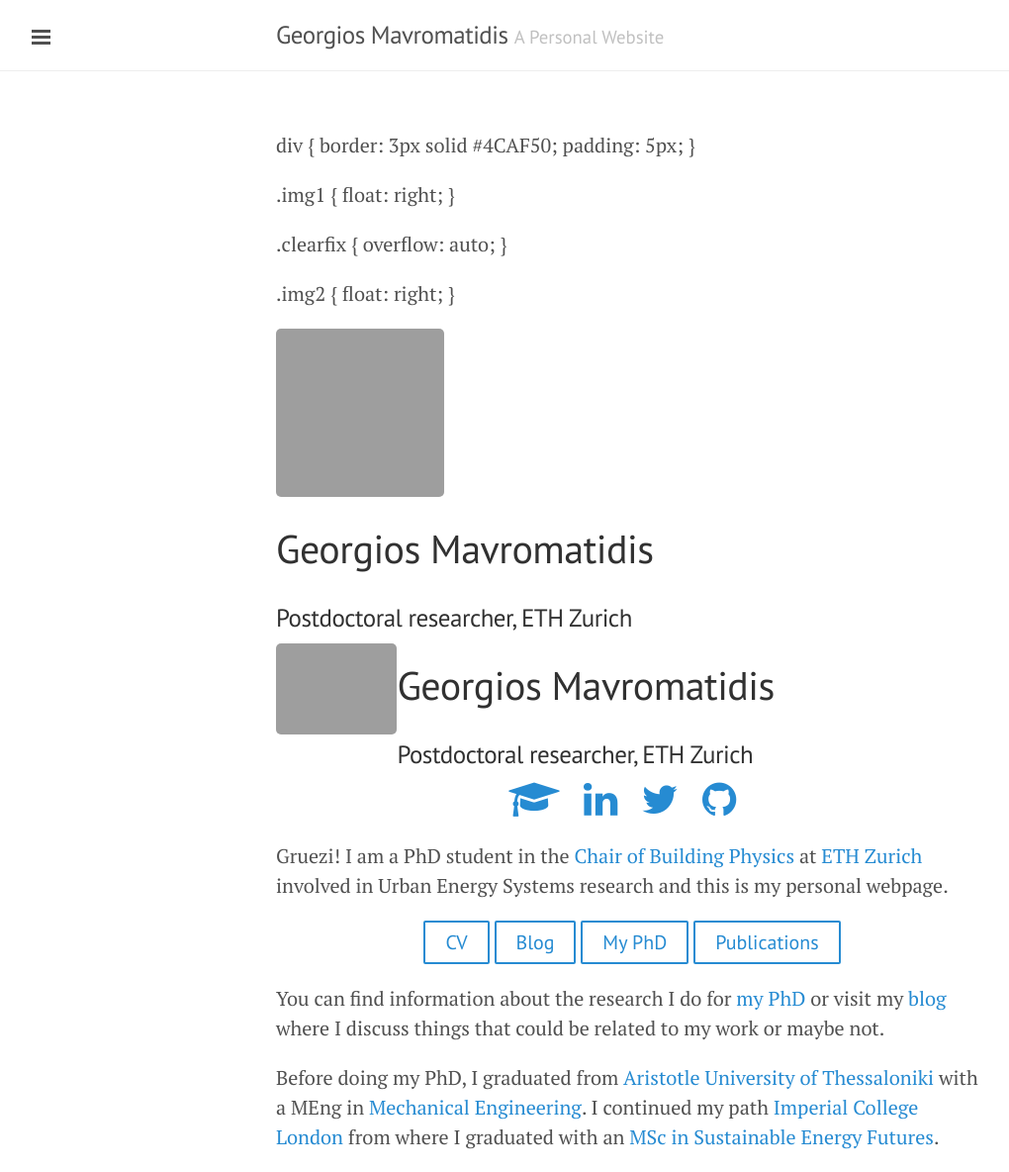
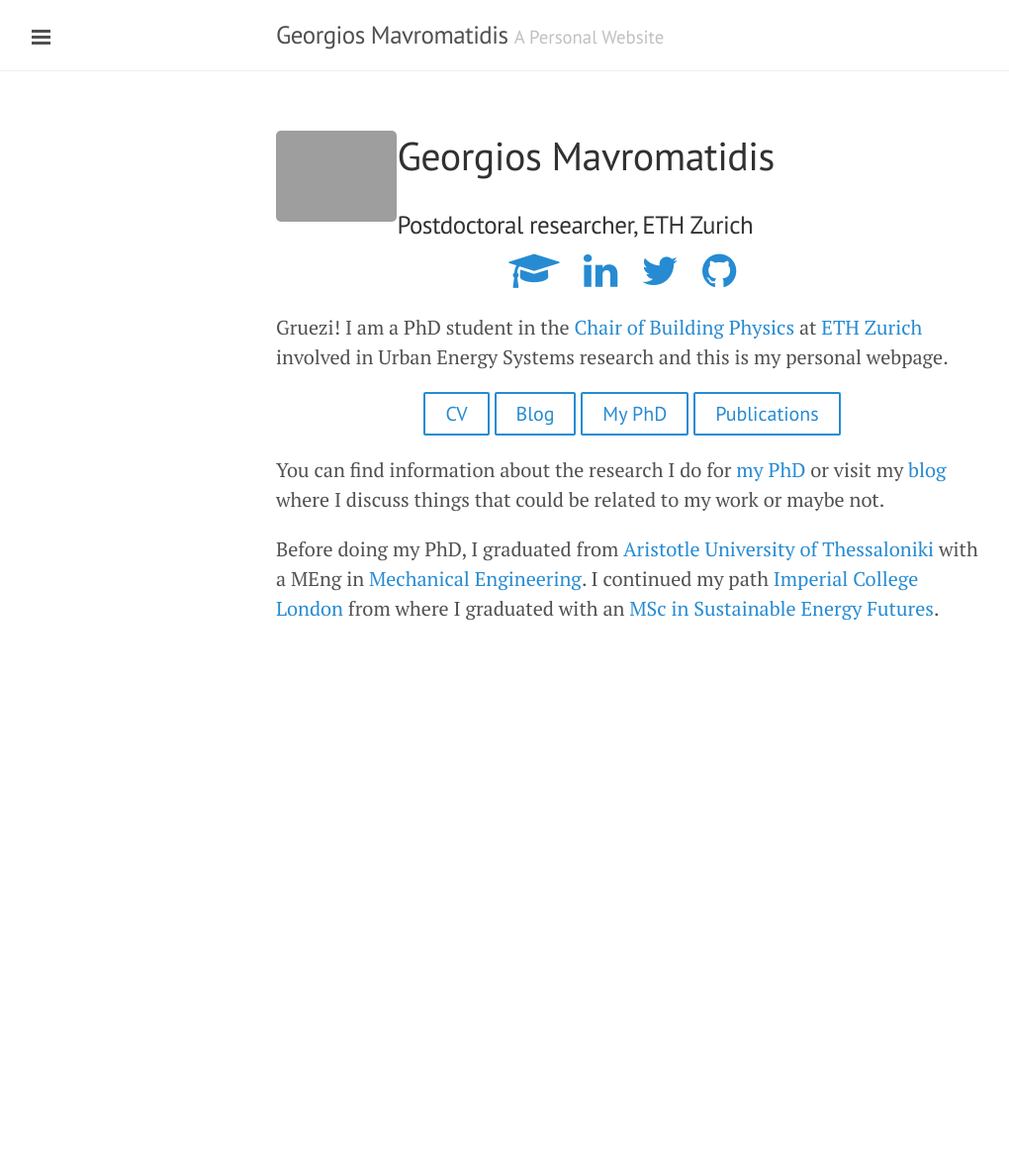
Before and after one commit to gmavrom33/gmavrom.github.io, a Jekyll site: the page built from index.md, in a window 1280 px wide. Shown: the whole page at 99% size, without its empty margins (1-1021 px from the left). Built offline with Jekyll 4.4.1, drawn with Linux system fonts in a browser that asks for light colours; after the commit the page ends 900 px from its top, so only the background shows below that.

Commit message:
Update index.md

```diff
--- a/index.md
+++ b/index.md
@@ -2,31 +2,6 @@
 layout: default
 title: Home
 ---
-
-div {
-    border: 3px solid #4CAF50;
-    padding: 5px;
-}
-
-.img1 {
-    float: right;
-}
-
-.clearfix {
-    overflow: auto;
-}
-
-.img2 {
-    float: right;
-}
-
-<div class="clearfix">
-<img class="img2" src="http://mavromatidis.me/downloads/Mavromatidis_circle.png" alt="Pineapple" width="170" height="170">
-<h1>Georgios Mavromatidis</h1>
-
-<h3>Postdoctoral researcher, ETH Zurich</h3>
-
-</div>
 
 <img align="left" src="http://mavromatidis.me/downloads/Mavromatidis_circle.png"  width="17%" height="17%">
 
```
